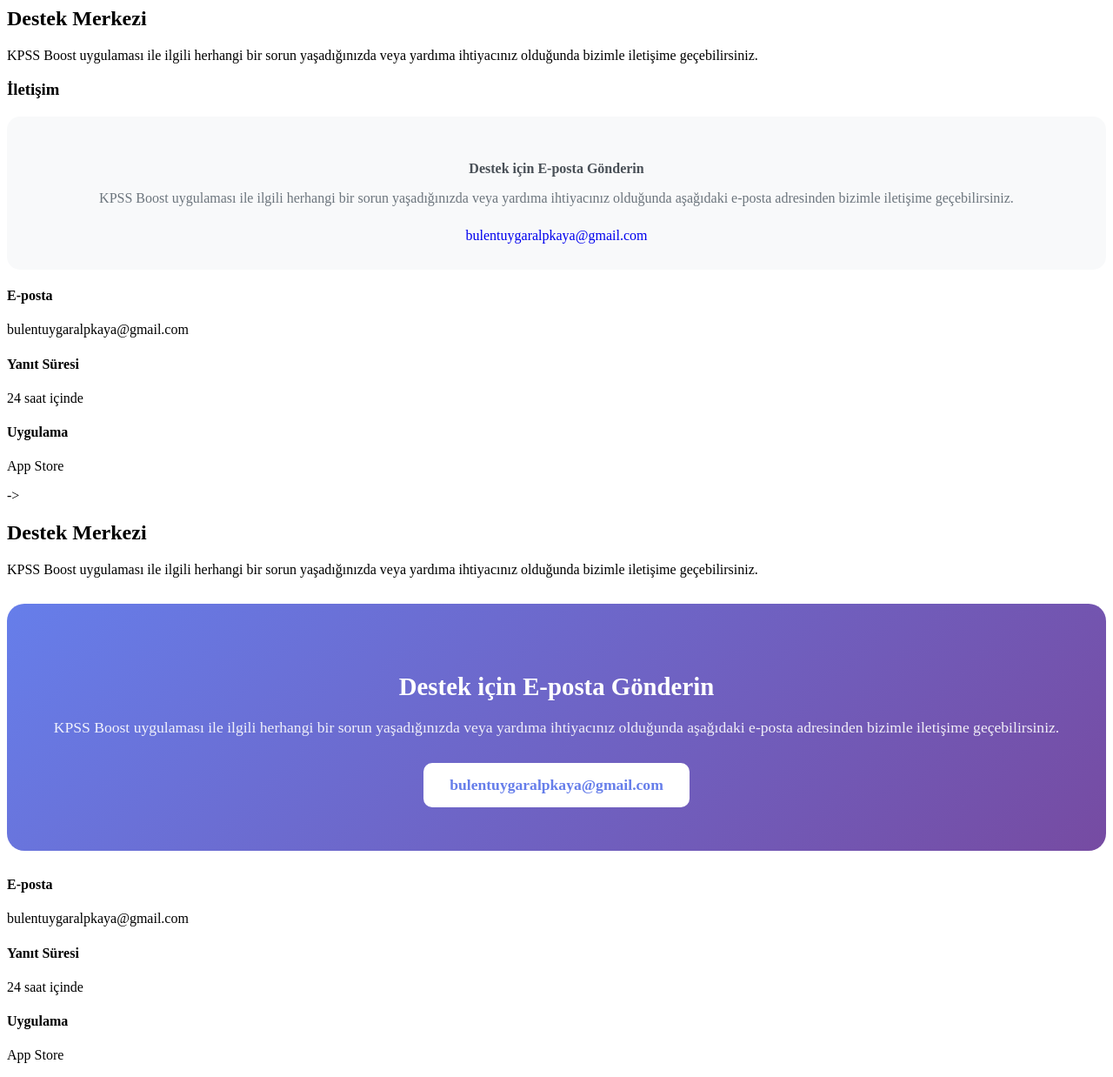
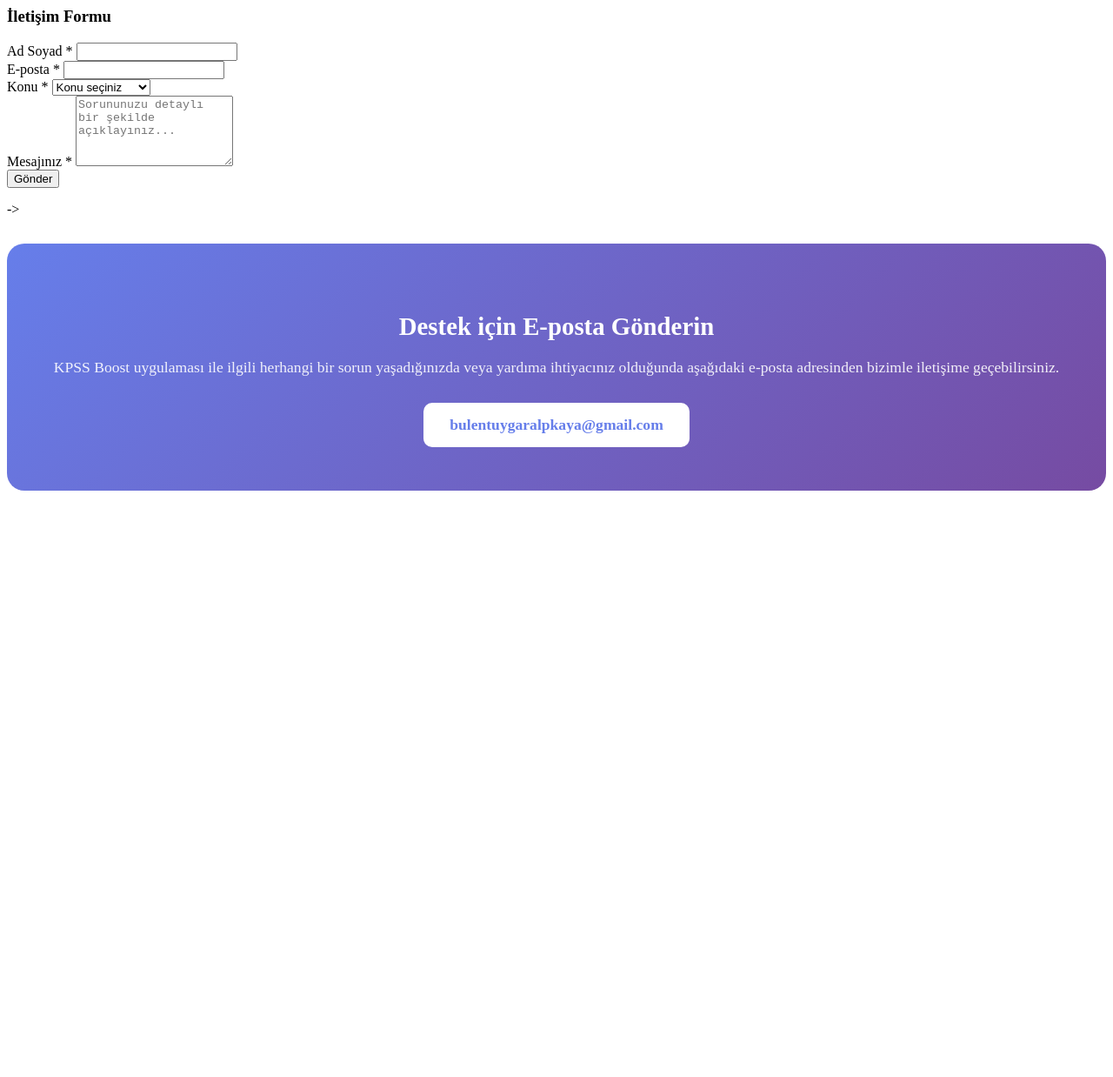
Before and after one commit to UygarAlpkaya/KpssBoost-Support, a plain HTML site: page index.html in a window 1280 px wide. Shown: the whole page at 87% size. After the commit the page ends 800 px from the top, so only its background shows below. Drawn offline with Linux system fonts and the light colour scheme.

Commit message:
index.html

```diff
--- a/index.html
+++ b/index.html
@@ -1,49 +1,36 @@
-            <!-- Destek -->
-            <div id="support" class="tab-content">
-                <div class="section">
-                    <h2>Destek Merkezi</h2>
-                    <p>KPSS Boost uygulaması ile ilgili herhangi bir sorun yaşadığınızda veya yardıma ihtiyacınız olduğunda bizimle iletişime geçebilirsiniz.</p>
+                <div class="contact-form">
+                    <h3>İletişim Formu</h3>
+                    <form id="supportForm">
+                        <div class="form-group">
+                            <label for="name">Ad Soyad *</label>
+                            <input type="text" id="name" name="name" required>
+                        </div>
+                        <div class="form-group">
+                            <label for="email">E-posta *</label>
+                            <input type="email" id="email" name="email" required>
+                        </div>
+                        <div class="form-group">
+                            <label for="subject">Konu *</label>
+                            <select id="subject" name="subject" required>
+                                <option value="">Konu seçiniz</option>
+                                <option value="technical">Teknik Sorun</option>
+                                <option value="content">İçerik Sorunu</option>
+                                <option value="payment">Ödeme Sorunu</option>
+                                <option value="suggestion">Öneri</option>
+                                <option value="other">Diğer</option>
+                            </select>
+                        </div>
+                        <div class="form-group">
+                            <label for="message">Mesajınız *</label>
+                            <textarea id="message" name="message" rows="5" required placeholder="Sorununuzu detaylı bir şekilde açıklayınız..."></textarea>
+                        </div>
+                        <button type="submit" class="btn">
+                            <i class="fas fa-paper-plane"></i> Gönder
+                        </button>
+                    </form>
                 </div>
 
-                <div class="contact-form">
-                    <h3>İletişim</h3>
-                    <div style="text-align: center; padding: 30px; background: #f8f9fa; border-radius: 15px; margin: 20px 0;">
-                        <i class="fas fa-envelope" style="font-size: 3rem; color: #667eea; margin-bottom: 20px;"></i>
-                        <h4 style="color: #495057; margin-bottom: 15px;">Destek için E-posta Gönderin</h4>
-                        <p style="color: #6c757d; margin-bottom: 25px;">KPSS Boost uygulaması ile ilgili herhangi bir sorun yaşadığınızda veya yardıma ihtiyacınız olduğunda aşağıdaki e-posta adresinden bizimle iletişime geçebilirsiniz.</p>
-                        <a href="mailto:bulentuygaralpkaya@gmail.com" class="btn" style="text-decoration: none; display: inline-block;">
-                            <i class="fas fa-envelope"></i> bulentuygaralpkaya@gmail.com
-                        </a>
-                    </div>
-                </div>
-
-                <div class="contact-info">
-                    <div class="contact-card">
-                        <i class="fas fa-envelope"></i>
-                        <h4>E-posta</h4>
-                        <p>bulentuygaralpkaya@gmail.com</p>
-                    </div>
-                    <div class="contact-card">
-                        <i class="fas fa-clock"></i>
-                        <h4>Yanıt Süresi</h4>
-                        <p>24 saat içinde</p>
-                    </div>
-                    <div class="contact-card">
-                        <i class="fas fa-globe"></i>
-                        <h4>Uygulama</h4>
-                        <p>App Store</p>
-                    </div>
-                </div>
-            </div>
-
 ->
-
-            <!-- Destek -->
-            <div id="support" class="tab-content">
-                <div class="section">
-                    <h2>Destek Merkezi</h2>
-                    <p>KPSS Boost uygulaması ile ilgili herhangi bir sorun yaşadığınızda veya yardıma ihtiyacınız olduğunda bizimle iletişime geçebilirsiniz.</p>
-                </div>
 
                 <div class="contact-form">
                     <div style="text-align: center; padding: 50px; background: linear-gradient(135deg, #667eea 0%, #764ba2 100%); border-radius: 20px; margin: 30px 0; color: white;">
@@ -55,22 +42,3 @@
                         </a>
                     </div>
                 </div>
-
-                <div class="contact-info">
-                    <div class="contact-card">
-                        <i class="fas fa-envelope"></i>
-                        <h4>E-posta</h4>
-                        <p>bulentuygaralpkaya@gmail.com</p>
-                    </div>
-                    <div class="contact-card">
-                        <i class="fas fa-clock"></i>
-                        <h4>Yanıt Süresi</h4>
-                        <p>24 saat içinde</p>
-                    </div>
-                    <div class="contact-card">
-                        <i class="fas fa-globe"></i>
-                        <h4>Uygulama</h4>
-                        <p>App Store</p>
-                    </div>
-                </div>
-            </div>
```
